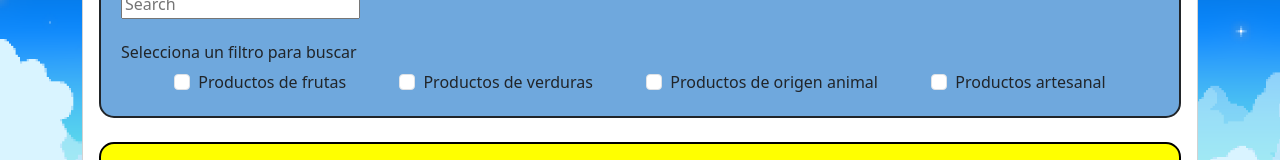
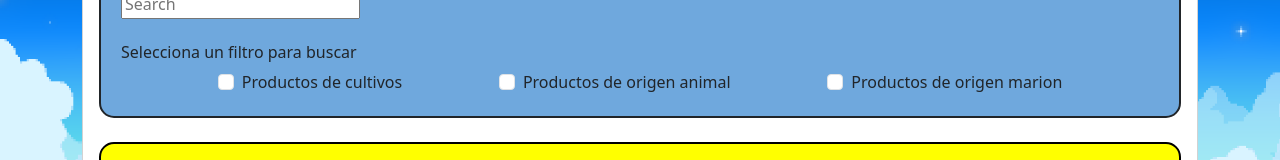
Before and after one commit to IDGS-901-22001891/ProductosArtesanales-ng, an Angular app: page / in a window 1280 px wide. Shown: the part 292-452 px from the top of the page. Built offline with nearby package versions, Linux system fonts and the light colour scheme; no server answers.

Commit message:
Empezamos con los filtros

```diff
--- a/src/app/components/buscador-component/buscador-component.component.html
+++ b/src/app/components/buscador-component/buscador-component.component.html
@@ -16,13 +16,7 @@
       <div class="form-check">
         <input class="form-check-input" type="checkbox" value="" id="checkProdCultio">
         <label class="form-check-label" for="checkDefault">
-          Productos de frutas
-        </label>
-      </div>
-      <div class="form-check">
-        <input class="form-check-input" type="checkbox" value="" id="checkProdCultio">
-        <label class="form-check-label" for="checkDefault">
-          Productos de verduras
+          Productos de cultivos
         </label>
       </div>
       <div class="form-check">
@@ -34,7 +28,7 @@
       <div class="form-check">
         <input class="form-check-input" type="checkbox" value="" id="checkProdArtesanal">
         <label class="form-check-label" for="checkDefault">
-          Productos artesanal
+          Productos de origen marion
         </label>
       </div>
     </div>
--- a/src/app/components/buscador-component/buscador-component.component.ts
+++ b/src/app/components/buscador-component/buscador-component.component.ts
@@ -1,4 +1,4 @@
-import { Component } from '@angular/core';
+import { Component, EventEmitter, Output } from '@angular/core';
 
 @Component({
   selector: 'app-buscador-component',
@@ -8,4 +8,28 @@ import { Component } from '@angular/core';
 })
 export class BuscadorComponentComponent {
 
+  // ? Creamos la seccion para los filtros y la busqueda
+  @Output() filtrosCambiados = new EventEmitter<string[]>();
+  @Output() textoBusquedaCambiado = new EventEmitter<string>();
+
+
+  filtrosSeleccionados: string[] = [];
+
+
+  onCheckboxChange(categoria: string, event: Event) {
+    const isChecked = (event.target as HTMLInputElement).checked;
+    if (isChecked) {
+      this.filtrosSeleccionados.push(categoria);
+    } else {
+      this.filtrosSeleccionados = this.filtrosSeleccionados.filter(c => c !== categoria);
+    }
+    this.filtrosCambiados.emit(this.filtrosSeleccionados);
+  }
+
+  onInputChange(event: Event) {
+    const value = (event.target as HTMLInputElement).value;
+    this.textoBusquedaCambiado.emit(value);
+  }
+
+
 }
```
